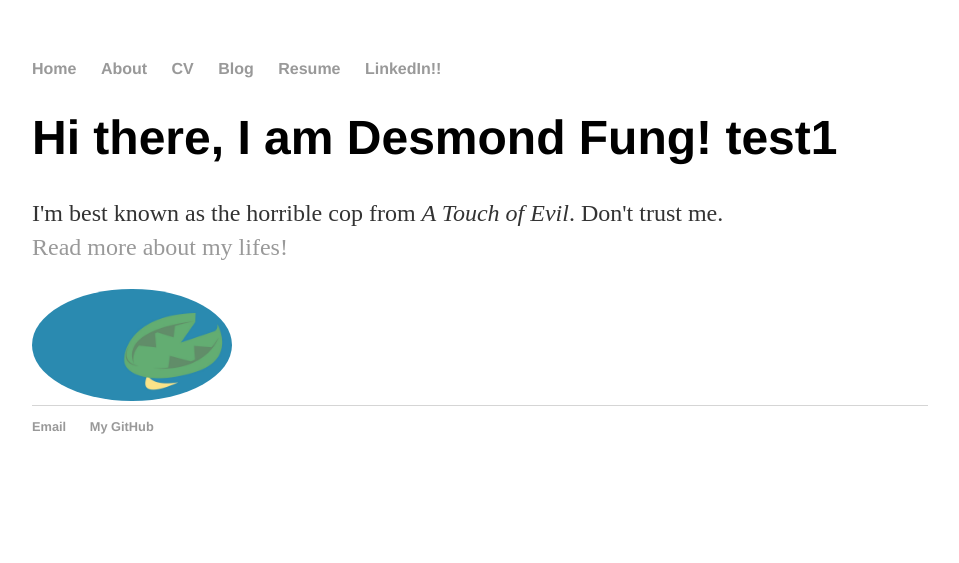
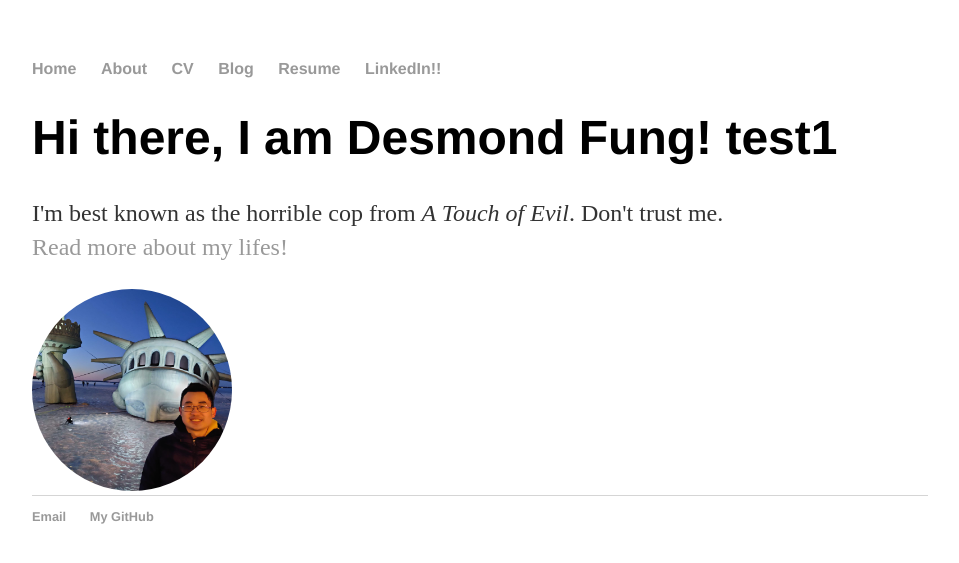
Before and after one commit to ddhangdd/ddhangdd.github.io, a Jekyll site: the page built from index.html, in a window 1280 px wide. Shown: the top 563 px of the page, without its empty margins (160-1119 px from the left). Built offline with Jekyll 4.4.1, drawn with Linux system fonts in a browser that asks for light colours.

Commit message:
Update index.html

```diff
--- a/index.html
+++ b/index.html
@@ -8,6 +8,6 @@
 			<p>I'm best known as the horrible cop from <em>A Touch of Evil</em>. Don't trust me.<br>
 
 			<a href="/about">Read more about my lifes!</a></p>
-			<img src="/images/lotad.jpg" height="auto" width="200" style="border-radius:50%">
+			<img src="/images/myself.jpg" height="auto" width="200" style="border-radius:70%">
 
 		</div>
```
